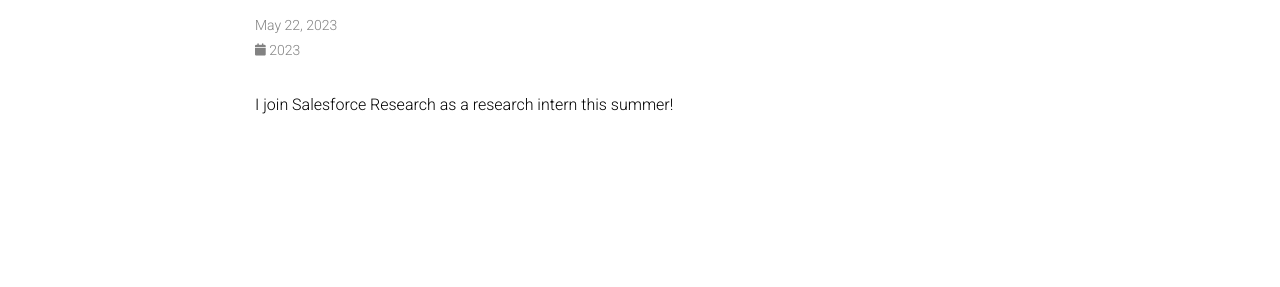
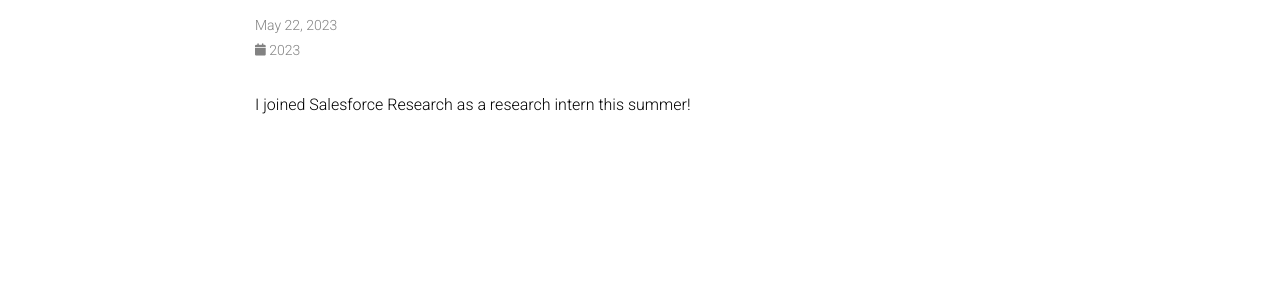
Before and after one commit to JiyangZhang/jiyangzhang.github.io, a Jekyll site: the page built from _news/announcement_1.md, in a window 1280 px wide. Shown: the part 146-433 px from the top of the page. Built offline with Jekyll 4.4.1, drawn with Linux system fonts in a browser that asks for light colours; comment, search, counter and statistics services are not loaded; a style sheet for code colours, icons or effects is not loaded.

Commit message:
Update News format.

```diff
--- a/_layouts/about.html
+++ b/_layouts/about.html
@@ -56,7 +56,7 @@ layout: default
 
     <!-- News -->
     {% if page.news and site.announcements.enabled -%}
-    <h2><a href="{{ '/news/' | relative_url }}" style="color: inherit;">news</a></h2>
+    <h2><a href="{{ '/news/' | relative_url }}" style="color: inherit;">News</a></h2>
     {%- include news.html limit=true %}
     {%- endif %}
 
--- a/_news/announcement_1.md
+++ b/_news/announcement_1.md
@@ -5,4 +5,4 @@ inline: true
 related_posts: false
 ---
 
-I join Salesforce Research as a research intern this summer!
+I joined Salesforce Research as a research intern this summer!
```
